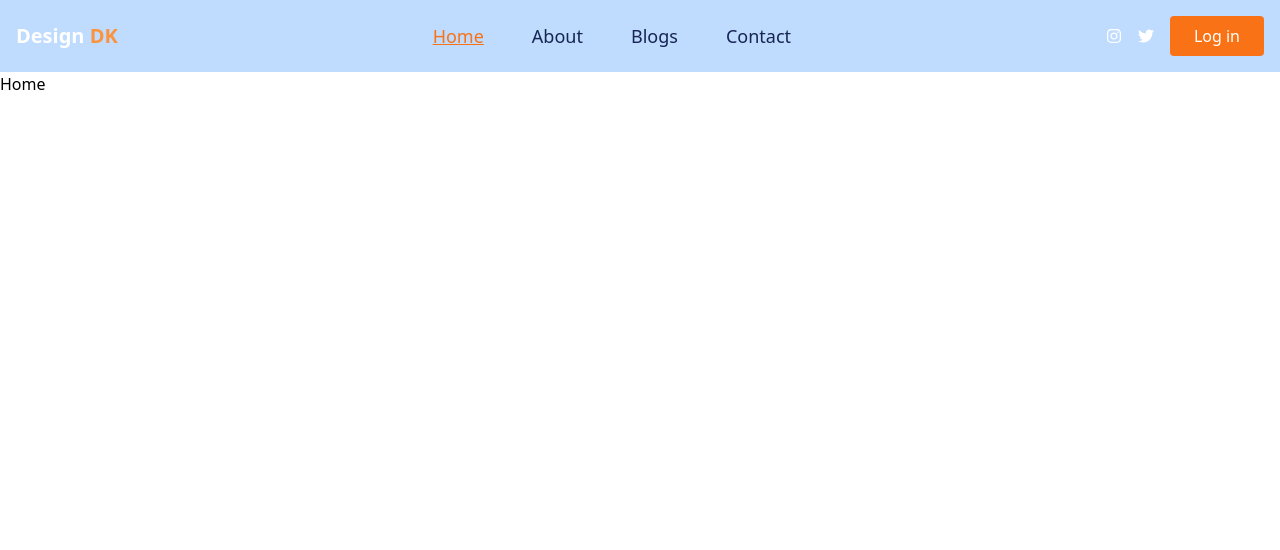
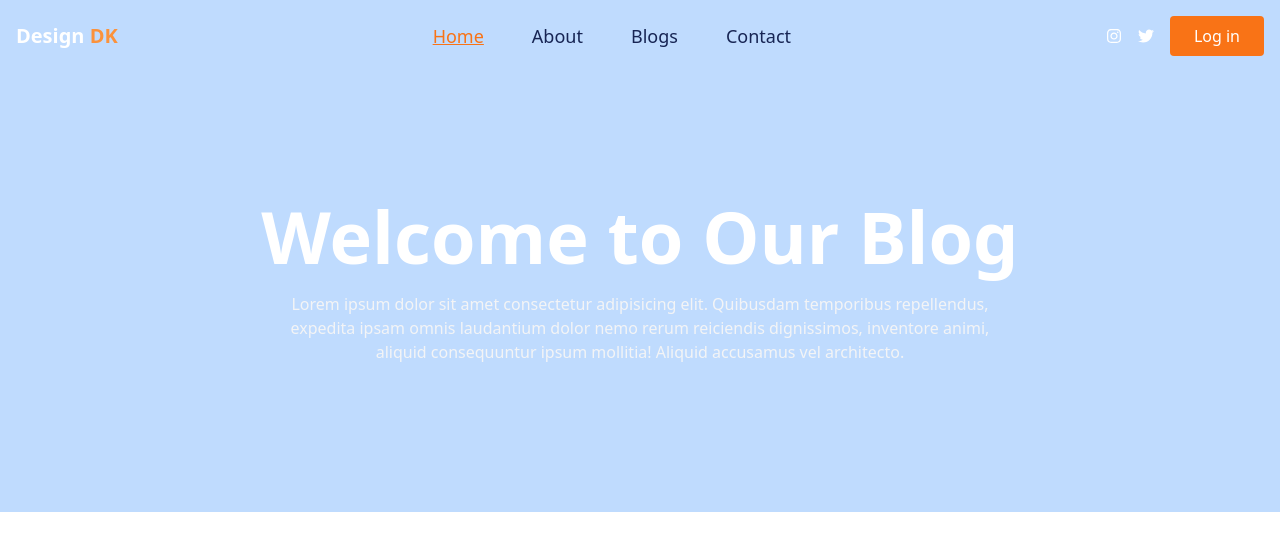
Before and after one commit to SaraZmni/arfak-web-app, a React app: page / in a window 1280 px wide. Shown: the top 550 px of the page. Built offline with nearby package versions, Linux system fonts and the light colour scheme.

Commit message:
add-banner-to-homepage

```diff
--- /dev/null
+++ b/src/routes/home/components/banner.tsx
@@ -0,0 +1,21 @@
+import { FC } from "react";
+
+const Banner: FC = () => {
+  return (
+    <div className="px-4 py-32 bg-blue-200 mx-auto">
+      <div className="text-white text-center">
+        <h1 className="text-500 lg:text-7xl leading-snug font-bold mb-5">
+          Welcome to Our Blog
+        </h1>
+        <p className="text-gray-100 lg:w-3/5 mx-auto mb-5">
+          Lorem ipsum dolor sit amet consectetur adipisicing elit. Quibusdam
+          temporibus repellendus, expedita ipsam omnis laudantium dolor nemo
+          rerum reiciendis dignissimos, inventore animi, aliquid consequuntur
+          ipsum mollitia! Aliquid accusamus vel architecto.
+        </p>
+      </div>
+    </div>
+  );
+};
+
+export default Banner;
--- a/src/routes/home/home.tsx
+++ b/src/routes/home/home.tsx
@@ -1,7 +1,12 @@
 import { FC } from "react";
+import Banner from "./components/banner";
 
 const Home: FC = () => {
-  return <div>Home</div>;
+  return (
+    <div>
+      <Banner />
+    </div>
+  );
 };
 
 export default Home;
```
